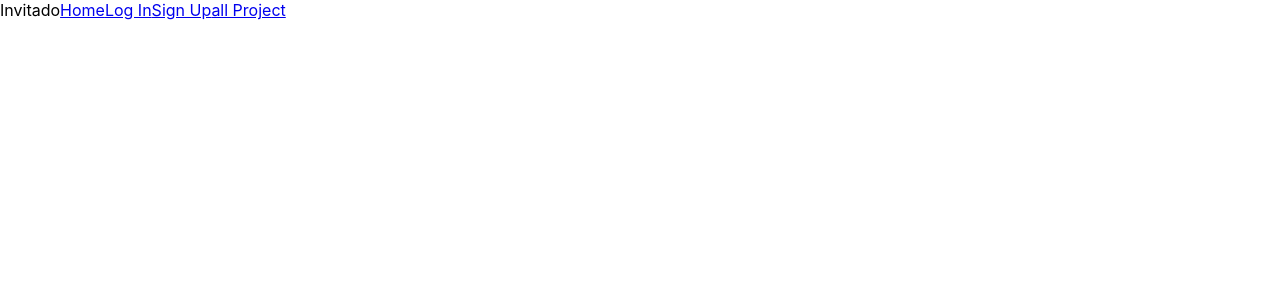
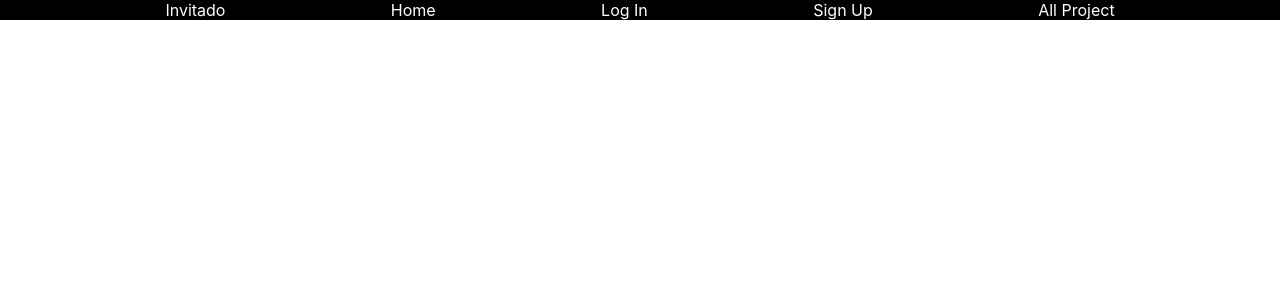
Before and after one commit to sachin6291/Inspiration, a React (Create React App) app in the folder client/: page /projectDetail/1 in a window 1280 px wide. Shown: the top 300 px of the page. Built offline with nearby package versions, Linux system fonts and the light colour scheme; no server answers.

Commit message:
ite6 project details done

```diff
--- a/client/src/App.css
+++ b/client/src/App.css
@@ -0,0 +1,18 @@
+nav{
+  display: flex;
+  justify-content: space-evenly;
+  background: black;
+  align-items: center;
+  color: white;
+}
+nav p{
+  text-transform: capitalize;
+
+}
+nav a{
+  text-decoration: none;
+  color: white
+}
+nav a:hover{
+  text-decoration: none;
+}
--- a/client/src/Components/navigation.js
+++ b/client/src/Components/navigation.js
@@ -15,11 +15,11 @@ class navigation extends Component{
     if(this.props.userInSession){
       return(
         <nav>
-          {this.props.userInSession.username}
+          <p>{this.props.userInSession.username}</p>
           <Link to="/">Home</Link>
-          <Link to="/newProject">newProject</Link>
-          <Link to="/allProject">All Project</Link>
-          <div onClick={this.logout}>Log Out</div>
+          <Link to="/newProject"> NewProject </Link>
+          <Link to="/allProject"> All Project </Link>
+          <span onClick={this.logout}> Log Out </span>
         </nav>
       )
     }
@@ -27,10 +27,10 @@ class navigation extends Component{
       return(
         <nav>
           Invitado
-          <Link to="/">Home</Link>
-          <Link to="/login">Log In</Link>
-          <Link to="/signup">Sign Up</Link>
-          <Link to="/allProject">all Project</Link>
+          <Link to="/"> Home </Link>
+          <Link to="/login"> Log In </Link>
+          <Link to="/signup"> Sign Up </Link>
+          <Link to="/allProject"> All Project </Link>
         </nav>
       )
     }
--- a/client/src/Components/projectDetail.js
+++ b/client/src/Components/projectDetail.js
@@ -1,5 +1,6 @@
 import React,{Component} from "react"
 import ProjectServices from "../service/project-services"
+import{Link} from "react-router-dom"
 
 class ProjectDetail extends Component{
   constructor(){
@@ -8,24 +9,33 @@ class ProjectDetail extends Component{
     this.services = new ProjectServices()
   }
   componentDidMount(){
+
     this.services.oneProject(this.props.match.params.id)
       .then(theProject=> this.setState({project: theProject}))
   }
   render(){
-    console.log(this.state.project.user, this.state.project.author)
+
     return(
+      <React.Fragment>
+      {this.state.project.user && this.state.project.author &&
       <div>
         <h1>Details</h1>
         <p>ID:  {this.state.project._id}</p>
         <p>Project name:  {this.state.project.name}</p>
-        <p>User:  {this.state.project.user}</p>
+        <p>User:  {this.state.project.user.map(e => e.username)}</p>
         <p>User Role:  {this.state.project.role}</p>
         <p>Project Description:  {this.state.project.description}</p>
-        <p>Project Author:  {this.state.project.author}</p>
+        <p>Project Author:  {this.state.project.author.username}</p>
+        <Link to="#">edit</Link>
+        <br></br>
+        <Link to="#">delete</Link>
         <hr></hr>
         <br></br>
       </div>
+      }
+      </React.Fragment>
     )
+
   }
 }
 export default ProjectDetail
```
